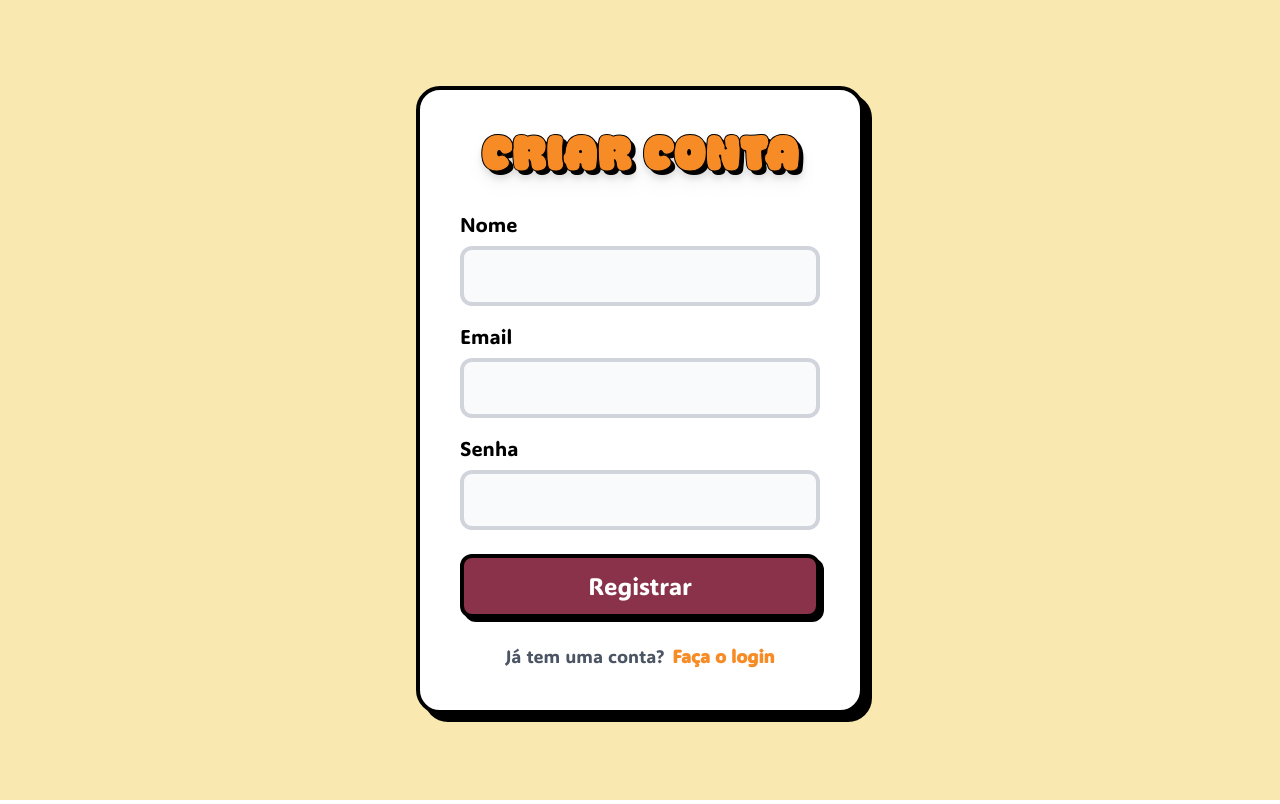
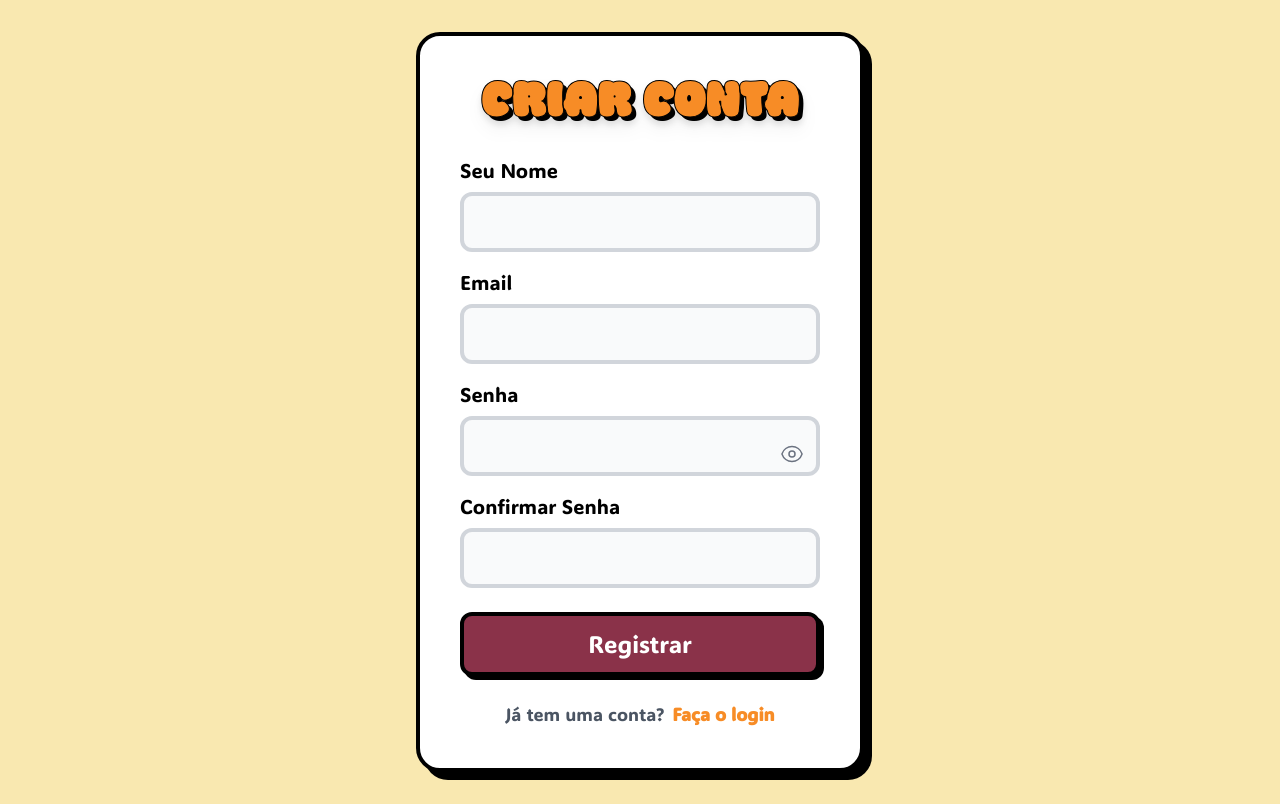
Before and after one commit to euzebio-chokolate/Animes-Burger, a React (Vite) app in the folder frontend/Animes-Burger-Front/: page /registro in a window 1280 px wide. Built offline with nearby package versions, Linux system fonts and the light colour scheme.

Commit message:
Modifica o login e um modal de confirmação

```diff
--- a/frontend/Animes-Burger-Front/src/components/ConfirmModal.jsx
+++ b/frontend/Animes-Burger-Front/src/components/ConfirmModal.jsx
@@ -30,7 +30,7 @@ const ConfirmModal = ({ isOpen, onClose, onConfirm, title, message }) => {
 
         {/* Título */}
         <h3
-            className="font-Atop font-bold text-3xl md:text-4xl text-black mb-4 text-stroke-sm tracking-wide"
+            className="font-Atop font-bold text-3xl md:text-4xl text-[#F78C26] mb-4 text-stroke tracking-wide"
         >
           {title || "TEM CERTEZA?"}
         </h3>
--- a/frontend/Animes-Burger-Front/src/components/ErrorModal.jsx
+++ b/frontend/Animes-Burger-Front/src/components/ErrorModal.jsx
@@ -31,7 +31,7 @@ const ErrorModal = ({ isOpen, onClose, message }) => {
 
         {/* Título */}
         <h3
-            className="font-Atop font-bold text-4xl text-red-600 mb-4 text-stroke-sm tracking-wide"
+            className="font-Atop font-bold text-4xl text-red-600 mb-4 text-stroke tracking-wide"
             style={{ textShadow: "2px 2px 0px #000" }}
         >
           OPS! ALGO DEU ERRADO
--- a/frontend/Animes-Burger-Front/src/pages/Login/index.jsx
+++ b/frontend/Animes-Burger-Front/src/pages/Login/index.jsx
@@ -1,12 +1,15 @@
 import { useState } from "react";
 import api from "../../services/api.js";
 import { useNavigate, Link } from "react-router-dom";
-import ErrorModal from "../../components/ErrorModal.jsx"; // Mantendo o modal
+import ErrorModal from "../../components/ErrorModal.jsx";
+import { EyeIcon, EyeSlashIcon } from "@heroicons/react/24/outline";
 
 export default function Login() {
   const nav = useNavigate();
   const [email, setEmail] = useState("");
   const [senha, setSenha] = useState("");
+
+  const [showPassword, setShowPassword] = useState(false);
 
   const [showErrorModal, setShowErrorModal] = useState(false);
   const [errorMessage, setErrorMessage] = useState("");
@@ -14,7 +17,7 @@ export default function Login() {
 
   async function handleLogin(e) {
     e.preventDefault();
-    setLoading(true); // Feedback visual
+    setLoading(true);
 
     try {
       const { data } = await api.post("/usuarios/login", { email, senha });
@@ -42,16 +45,14 @@ export default function Login() {
 
   return (
     <>
-      {/* Modal de Erro (Mantido) */}
       <ErrorModal
         isOpen={showErrorModal}
         onClose={() => setShowErrorModal(false)}
         message={errorMessage}
       />
 
-      <div className="min-h-screen flex items-center justify-center bg-[#F9E8B0] p-4 overflow-hidden">
+      <div className="min-h-screen flex items-center justify-center bg-[#F9E8B0] p-6 overflow-hidden">
 
-        {/* Estilo da animação Slide Up */}
         <style>{`
             @keyframes slideUp {
                 from { opacity: 0; transform: translateY(30px); }
@@ -61,12 +62,11 @@ export default function Login() {
                 animation: slideUp 0.8s ease-out forwards;
                 opacity: 0;
             }
-            .delay-100 { animation-delay: 0.1s; }
         `}</style>
 
         <form
           onSubmit={handleLogin}
-          className="animate-slide-up bg-white p-8 md:p-10 rounded-3xl w-full max-w-md shadow-[8px_8px_0px_0px_rgba(0,0,0,1)] border-4 border-black flex flex-col"
+          className="animate-slide-up bg-white p-8 md:p-10 rounded-3xl w-full max-w-md shadow-[8px_8px_0px_0px_rgba(0,0,0,1)] border-4 border-black flex flex-col m-2"
         >
           <h1
             className="font-Atop font-bold text-5xl md:text-6xl text-center mb-8 text-stroke text-[#F78C26] drop-shadow-lg"
@@ -75,7 +75,6 @@ export default function Login() {
             LOGIN
           </h1>
 
-          {/* Campo Email */}
           <div className="mb-6">
             <label className="block font-Adlam text-xl text-black mb-2">Email</label>
             <input
@@ -88,17 +87,31 @@ export default function Login() {
             />
           </div>
 
-          {/* Campo Senha */}
-          <div className="mb-8">
+          <div className="mb-8 relative">
             <label className="block font-Adlam text-xl text-black mb-2">Senha</label>
+            <div className="relative">
                 <input
-              type="password"
-              className="w-full p-3 rounded-xl border-4 border-gray-300 bg-gray-50 text-lg font-Adlam focus:border-[#F78C26] focus:ring-0 outline-none transition-colors"
+                    type={showPassword ? "text" : "password"}
+                    className="w-full p-3 pr-12 rounded-xl border-4 border-gray-300 bg-gray-50 text-lg font-Adlam focus:border-[#F78C26] focus:ring-0 outline-none transition-colors"
                     placeholder="••••••••"
                     value={senha}
                     onChange={(e) => setSenha(e.target.value)}
                     required
                 />
+
+                <button
+                    type="button"
+                    onClick={() => setShowPassword(!showPassword)}
+                    className="absolute right-4 top-1/2 translate-y-2 text-gray-500 hover:text-[#F78C26] transition-colors"
+                    style={{ marginTop: '-12px' }}
+                >
+                    {showPassword ? (
+                        <EyeSlashIcon className="h-6 w-6" />
+                    ) : (
+                        <EyeIcon className="h-6 w-6" />
+                    )}
+                </button>
+            </div>
           </div>
 
           <button
--- a/frontend/Animes-Burger-Front/src/pages/Resgistro/index.jsx
+++ b/frontend/Animes-Burger-Front/src/pages/Resgistro/index.jsx
@@ -2,16 +2,20 @@ import React, { useState } from 'react';
 import api from '../../services/api';
 import { useNavigate, Link } from 'react-router-dom';
 import SuccessModal from "../../components/SuccessModal";
+import { EyeIcon, EyeSlashIcon } from "@heroicons/react/24/outline";
 
 const Registro = () => {
   const [nome, setNome] = useState('');
   const [email, setEmail] = useState('');
   const [senha, setSenha] = useState('');
+
+  const [confirmarSenha, setConfirmarSenha] = useState('');
+
+  const [showPassword, setShowPassword] = useState(false);
+
   const [error, setError] = useState(null);
   const [loading, setLoading] = useState(false);
-
   const [showSuccessModal, setShowSuccessModal] = useState(false);
-
   const navigate = useNavigate();
 
   const handleCloseModal = () => {
@@ -30,19 +34,17 @@ const Registro = () => {
       return;
     }
 
+    if (senha !== confirmarSenha) {
+        setError("As senhas não coincidem. Verifique e tente novamente.");
+        setLoading(false);
+        return;
+    }
+
     try {
-      await api.post('/usuarios/register', {
-        nome,
-        email,
-        senha,
-        role: 'user'
-      });
-
+      await api.post('/usuarios/register', { nome, email, senha, role: 'user' });
       setShowSuccessModal(true);
-
     } catch (err) {
-      console.error("Erro no registro:", err);
-      const errorMsg = err.response?.data?.erro || "Não foi possível criar a conta. Tente outro email.";
+      const errorMsg = err.response?.data?.erro || "Erro ao criar conta.";
       setError(errorMsg);
     } finally {
       setLoading(false);
@@ -57,9 +59,8 @@ const Registro = () => {
         message="Conta criada com sucesso! Você já pode fazer o login."
       />
 
-      <div className="min-h-screen flex items-center justify-center bg-[#F9E8B0] p-4 overflow-hidden">
+      <div className="min-h-screen flex items-center justify-center bg-[#F9E8B0] p-6">
 
-        {/* Estilos de Animação */}
         <style>{`
             @keyframes slideUp {
                 from { opacity: 0; transform: translateY(30px); }
@@ -73,7 +74,7 @@ const Registro = () => {
 
         <form
           onSubmit={handleRegister}
-          className="animate-slide-up bg-white p-6 md:p-10 rounded-3xl w-full max-w-md shadow-[8px_8px_0px_0px_rgba(0,0,0,1)] border-4 border-black flex flex-col"
+          className="animate-slide-up bg-white p-6 md:p-10 rounded-3xl w-full max-w-md shadow-[8px_8px_0px_0px_rgba(0,0,0,1)] border-4 border-black flex flex-col m-2"
         >
           <h1
             className="font-Atop font-bold text-4xl md:text-5xl text-center mb-8 text-stroke text-[#F78C26] drop-shadow-lg"
@@ -82,53 +83,70 @@ const Registro = () => {
             CRIAR CONTA
           </h1>
 
-          {/* Campo Nome */}
           <div className="mb-4">
-            <label className="block font-Adlam text-xl text-black mb-2">Nome</label>
+            <label className="block font-Adlam text-xl text-black mb-2">Seu Nome</label>
             <input
               type="text"
-              className="w-full p-3 rounded-xl border-4 border-gray-300 bg-gray-50 text-lg font-Adlam focus:border-[#F78C26] focus:ring-0 outline-none transition-colors"
+              className="w-full p-3 rounded-xl border-4 border-gray-300 bg-gray-50 text-lg font-Adlam focus:border-[#F78C26] outline-none"
               value={nome}
               onChange={(e) => setNome(e.target.value)}
               required
             />
           </div>
 
-          {/* Campo Email */}
           <div className="mb-4">
             <label className="block font-Adlam text-xl text-black mb-2">Email</label>
             <input
               type="email"
-              className="w-full p-3 rounded-xl border-4 border-gray-300 bg-gray-50 text-lg font-Adlam focus:border-[#F78C26] focus:ring-0 outline-none transition-colors"
+              className="w-full p-3 rounded-xl border-4 border-gray-300 bg-gray-50 text-lg font-Adlam focus:border-[#F78C26] outline-none"
               value={email}
               onChange={(e) => setEmail(e.target.value)}
               required
             />
           </div>
 
-          {/* Campo Senha */}
+          <div className="mb-4 relative">
+            <label className="block font-Adlam text-xl text-black mb-2">Senha</label>
+            <div className="relative">
+                <input
+                    type={showPassword ? "text" : "password"}
+                    className="w-full p-3 pr-12 rounded-xl border-4 border-gray-300 bg-gray-50 text-lg font-Adlam focus:border-[#F78C26] outline-none"
+                    value={senha}
+                    onChange={(e) => setSenha(e.target.value)}
+                    required
+                />
+                <button
+                    type="button"
+                    onClick={() => setShowPassword(!showPassword)}
+                    className="absolute right-4 top-1/2 translate-y-2 text-gray-500 hover:text-[#F78C26]"
+                    style={{ marginTop: '-12px' }}
+                >
+                    {showPassword ? <EyeSlashIcon className="h-6 w-6" /> : <EyeIcon className="h-6 w-6" />}
+                </button>
+            </div>
+          </div>
+
           <div className="mb-6">
-            <label className="block font-Adlam text-xl text-black mb-2">Senha</label>
+            <label className="block font-Adlam text-xl text-black mb-2">Confirmar Senha</label>
             <input
-              type="password"
-              className="w-full p-3 rounded-xl border-4 border-gray-300 bg-gray-50 text-lg font-Adlam focus:border-[#F78C26] focus:ring-0 outline-none transition-colors"
-              value={senha}
-              onChange={(e) => setSenha(e.target.value)}
-              required
+                type={showPassword ? "text" : "password"} // Segue a visibilidade da senha principal
+                className="w-full p-3 rounded-xl border-4 border-gray-300 bg-gray-50 text-lg font-Adlam focus:border-[#F78C26] outline-none"
+                value={confirmarSenha}
+                onChange={(e) => setConfirmarSenha(e.target.value)}
+                required
             />
           </div>
 
-          {/* Exibição de Erro */}
           {error && (
             <p className="text-red-600 font-Adlam text-center mb-4 bg-red-100 p-2 rounded-lg border-2 border-red-200">
-              {error}
+                {error}
             </p>
           )}
 
           <button
             type="submit"
             disabled={loading}
-            className="w-full bg-[#8A3249] text-white font-Adlam text-2xl py-3 rounded-xl border-4 border-black shadow-[4px_4px_0px_0px_rgba(0,0,0,1)] hover:bg-[#A0405A] hover:translate-y-1 hover:shadow-none transition-all disabled:bg-gray-400 disabled:shadow-none disabled:cursor-not-allowed disabled:transform-none"
+            className="w-full bg-[#8A3249] text-white font-Adlam text-2xl py-3 rounded-xl border-4 border-black shadow-[4px_4px_0px_0px_rgba(0,0,0,1)] hover:bg-[#A0405A] hover:translate-y-1 hover:shadow-none transition-all disabled:bg-gray-400"
           >
             {loading ? "Criando..." : "Registrar"}
           </button>
```
Lines whose indentation alone changed are shown as unchanged.
